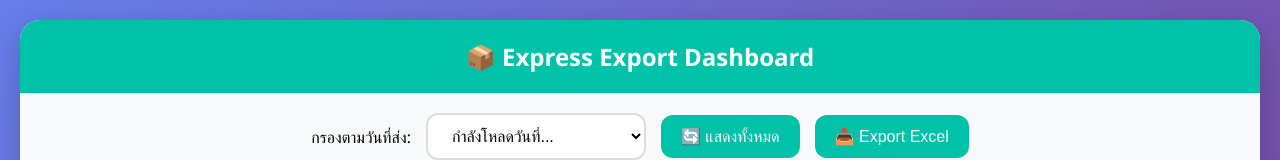
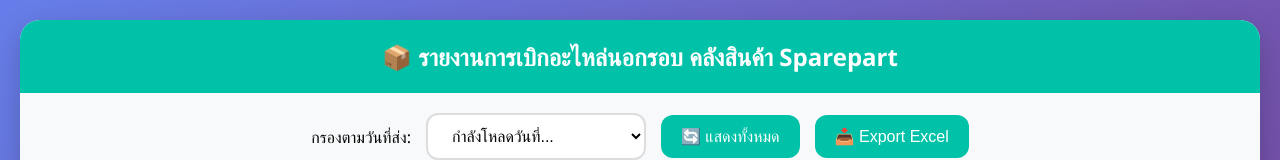
Before and after one commit to Nawahovvp/ExpressExport, a plain HTML site: page index.html in a window 1280 px wide. Shown: the top 160 px of the page. Drawn offline with Linux system fonts and the light colour scheme; no server answers.

Commit message:
Update index.html

```diff
--- a/index.html
+++ b/index.html
@@ -162,7 +162,7 @@
 <body>
     <div class="container">
         <header>
-            <h1>📦 Express Export Dashboard</h1>
+            <h1>📦 รายงานการเบิกอะไหล่นอกรอบ คลังสินค้า Sparepart</h1>
         </header>
         <div class="controls">
             <label>กรองตามวันที่ส่ง:</label>
```
